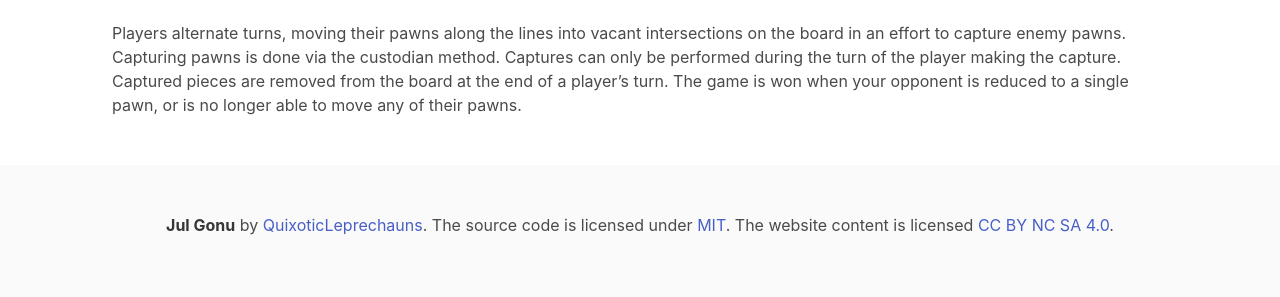
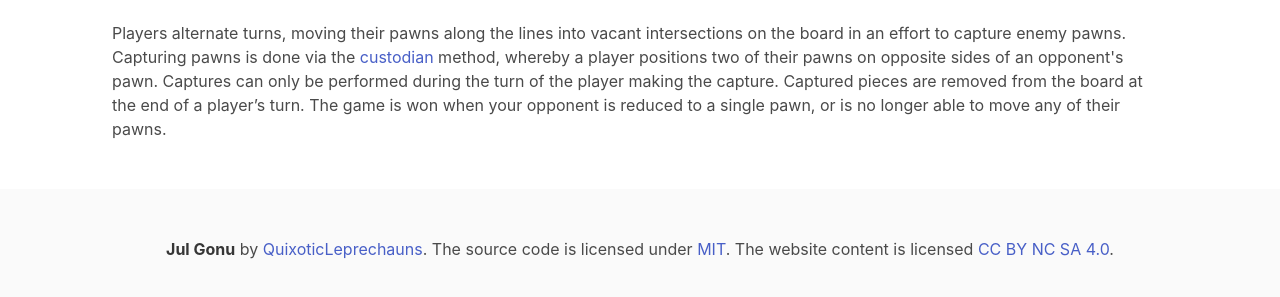
Before and after one commit to QuixoticLeprechauns/jul-gonu, a website built with Vite: page src/index.html in a window 1280 px wide. Shown: the part 553-850 px from the top of the page. Built offline with nearby package versions, Linux system fonts and the light colour scheme.

```diff
--- a/src/index.html
+++ b/src/index.html
@@ -14,7 +14,7 @@
 
         <div class="navbar-menu">
           <div class="navbar-start">
-            <a href="/" class="navbar-item">Home</a>
+            <a href="https://quixoticleprechauns.github.io/jul-gonu/" class="navbar-item">Home</a>
             <a href="#how-to-play" class="navbar-item">How to Play</a>
           </div>
 
@@ -45,7 +45,9 @@
         <p>
           Players alternate turns, moving their pawns along the lines into vacant
           intersections on the board in an effort to capture enemy pawns. Capturing pawns
-          is done via the custodian method. Captures can only be performed during the
+          is done via the <a href="https://github.com/QuixoticLeprechauns">custodian</a> method,
+          whereby a player positions two of their pawns on opposite sides of an opponent's pawn.
+          Captures can only be performed during the
           turn of the player making the capture. Captured pieces are removed from the board
           at the end of a player’s turn. The game is won when your opponent is reduced
           to a single pawn, or is no longer able to move any of their pawns.
```
